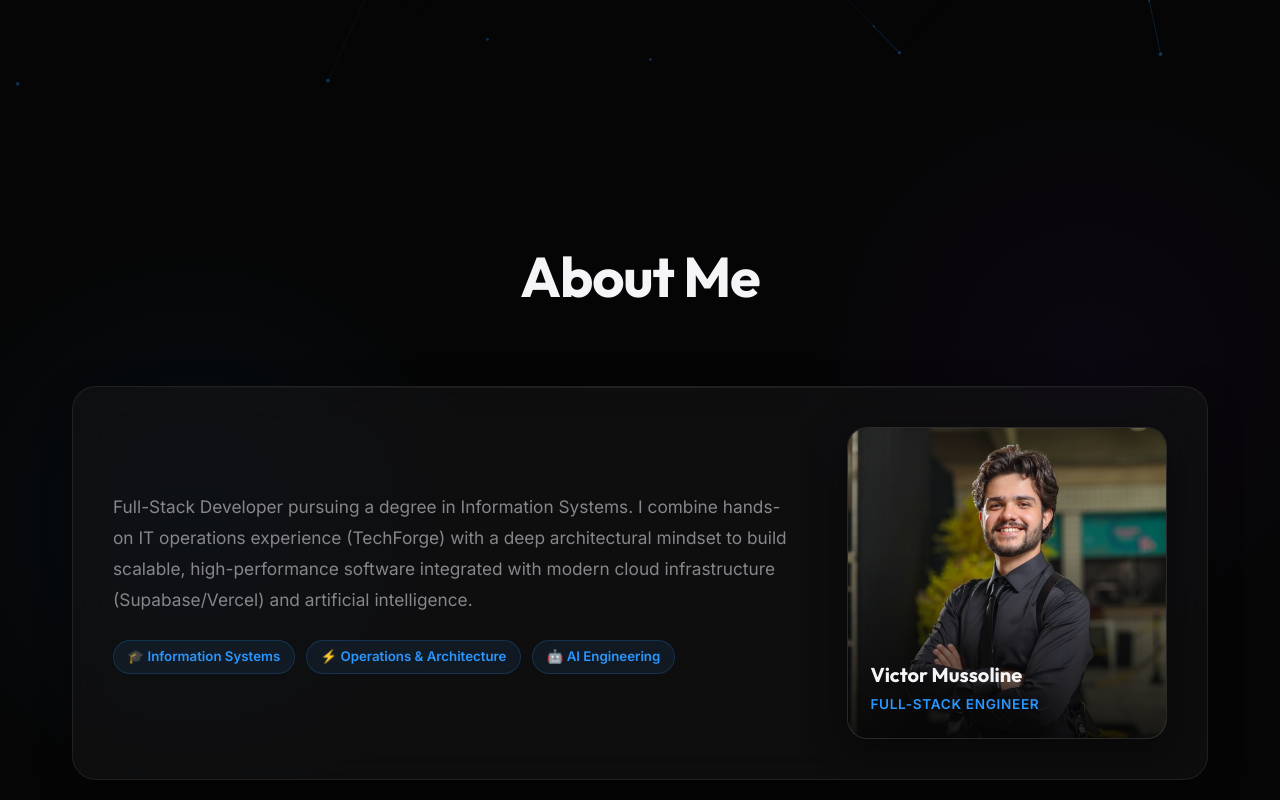
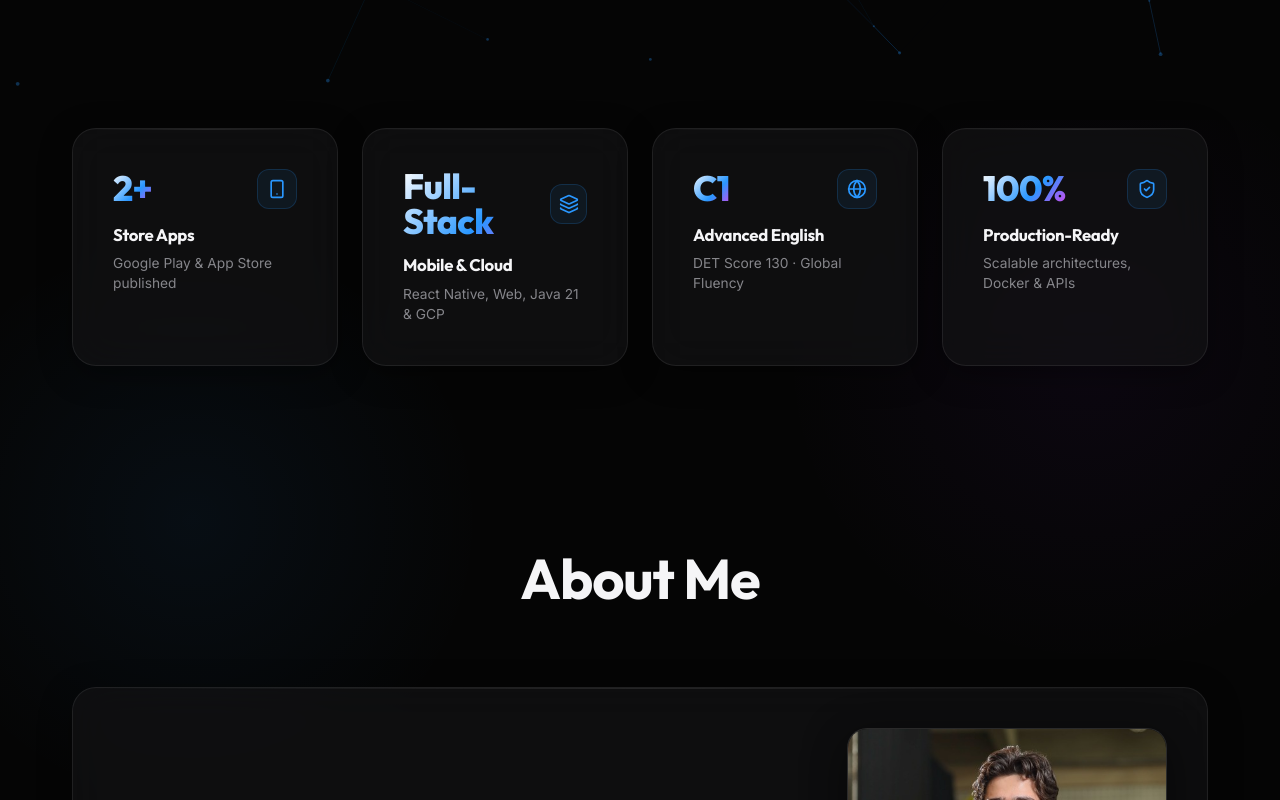
Before and after one commit to VictorMussoline/Portfolio-Dev, a React (Vite) app: page / in a window 1280 px wide. Shown: the part 680-1480 px from the top of the page. Built offline with nearby package versions, Linux system fonts and the light colour scheme.

Commit message:
feat: add impact metrics section and category filter to portfolio

```diff
--- a/src/App.css
+++ b/src/App.css
@@ -257,6 +257,164 @@ section {
 .btn-view-all:hover {
   transform: translateY(-2px);
   box-shadow: 0 0 30px rgba(217, 70, 239, 0.35);
+}
+
+/* --- IMPACT METRICS SECTION --- */
+.metrics-container {
+  padding-top: 0.5rem !important;
+  padding-bottom: 3.5rem !important;
+}
+
+.metrics-grid {
+  display: grid;
+  grid-template-columns: repeat(4, 1fr);
+  gap: 1.5rem;
+  width: 100%;
+}
+
+.metric-card {
+  display: flex;
+  flex-direction: column;
+  padding: 1.6rem 1.4rem;
+  border-radius: 20px;
+  background: var(--bg-card);
+  border: 1px solid var(--border);
+  backdrop-filter: blur(20px);
+  -webkit-backdrop-filter: blur(20px);
+  box-shadow: var(--glass-shadow);
+  transition: transform 0.3s cubic-bezier(0.16, 1, 0.3, 1), border-color 0.3s ease, box-shadow 0.3s ease;
+  height: 100%;
+  box-sizing: border-box;
+  position: relative;
+  overflow: hidden;
+}
+
+.metric-card::before {
+  content: "";
+  position: absolute;
+  top: 0;
+  left: 0;
+  right: 0;
+  height: 2px;
+  background: linear-gradient(90deg, transparent, #2997ff, #d946ef, transparent);
+  opacity: 0;
+  transition: opacity 0.3s ease;
+}
+
+.metric-card:hover {
+  transform: translateY(-4px);
+  border-color: rgba(41, 151, 255, 0.4);
+  box-shadow: 0 12px 30px rgba(0, 0, 0, 0.35), 0 0 20px rgba(41, 151, 255, 0.15);
+}
+
+.metric-card:hover::before {
+  opacity: 1;
+}
+
+.metric-header {
+  display: flex;
+  align-items: center;
+  justify-content: space-between;
+  margin-bottom: 0.8rem;
+}
+
+.metric-value {
+  font-family: 'Outfit', sans-serif;
+  font-size: 2.2rem;
+  font-weight: 800;
+  letter-spacing: -0.02em;
+  background: linear-gradient(135deg, #ffffff 0%, #2997ff 60%, #d946ef 100%);
+  -webkit-background-clip: text;
+  -webkit-text-fill-color: transparent;
+  background-clip: text;
+  line-height: 1;
+}
+
+.metric-icon-box {
+  width: 40px;
+  height: 40px;
+  border-radius: 12px;
+  background: rgba(41, 151, 255, 0.08);
+  border: 1px solid rgba(41, 151, 255, 0.18);
+  display: flex;
+  align-items: center;
+  justify-content: center;
+}
+
+.metric-icon {
+  color: var(--primary);
+}
+
+.metric-label {
+  font-size: 1.05rem;
+  font-weight: 700;
+  color: var(--text-main);
+  margin-bottom: 0.35rem;
+}
+
+.metric-desc {
+  font-size: 0.86rem;
+  color: var(--text-muted);
+  line-height: 1.45;
+}
+
+/* --- CATEGORY FILTER TABS --- */
+.category-filter-wrapper {
+  display: flex;
+  align-items: center;
+  justify-content: center;
+  flex-wrap: wrap;
+  gap: 0.75rem;
+  margin: 1.5rem auto 3rem auto;
+  width: 100%;
+  max-width: 800px;
+}
+
+.category-filter-btn {
+  display: inline-flex;
+  align-items: center;
+  gap: 0.55rem;
+  padding: 0.55rem 1.2rem;
+  border-radius: 999px;
+  background: rgba(255, 255, 255, 0.035);
+  border: 1px solid var(--border);
+  color: var(--text-muted);
+  font-size: 0.92rem;
+  font-weight: 600;
+  cursor: pointer;
+  backdrop-filter: blur(12px);
+  -webkit-backdrop-filter: blur(12px);
+  transition: all 0.25s cubic-bezier(0.16, 1, 0.3, 1);
+}
+
+.category-filter-btn:hover {
+  color: var(--text-main);
+  border-color: rgba(41, 151, 255, 0.3);
+  background: rgba(255, 255, 255, 0.08);
+  transform: translateY(-2px);
+}
+
+.category-filter-btn.active {
+  color: #ffffff;
+  background: linear-gradient(135deg, rgba(41, 151, 255, 0.22), rgba(217, 70, 239, 0.22));
+  border-color: rgba(41, 151, 255, 0.55);
+  box-shadow: 0 0 20px rgba(41, 151, 255, 0.25), 0 4px 12px rgba(0, 0, 0, 0.2);
+}
+
+.category-filter-count {
+  font-size: 0.75rem;
+  font-weight: 700;
+  padding: 0.12rem 0.5rem;
+  border-radius: 999px;
+  background: rgba(255, 255, 255, 0.08);
+  color: var(--text-muted);
+  transition: all 0.25s ease;
+}
+
+.category-filter-btn.active .category-filter-count {
+  background: var(--primary);
+  color: #ffffff;
+  box-shadow: 0 0 8px rgba(41, 151, 255, 0.6);
 }
 
 .subpage-header {
@@ -1086,4 +1244,41 @@ section {
   .timeline-right .timeline-tags {
     justify-content: flex-start !important;
   }
+
+  .metrics-grid {
+    grid-template-columns: repeat(2, 1fr) !important;
+    gap: 1rem !important;
+  }
+
+  .metric-card {
+    padding: 1.25rem 1rem !important;
+  }
+
+  .metric-value {
+    font-size: 1.85rem !important;
+  }
+
+  .metric-label {
+    font-size: 0.95rem !important;
+  }
+
+  .metric-desc {
+    font-size: 0.8rem !important;
+  }
+
+  .category-filter-wrapper {
+    gap: 0.5rem !important;
+    margin: 1.2rem 0 2rem 0 !important;
+  }
+
+  .category-filter-btn {
+    padding: 0.45rem 0.9rem !important;
+    font-size: 0.82rem !important;
+  }
 }
+
+@media (max-width: 480px) {
+  .metrics-grid {
+    grid-template-columns: 1fr !important;
+  }
+}
--- a/src/App.tsx
+++ b/src/App.tsx
@@ -1,5 +1,5 @@
 import { useState, useEffect } from "react";
-import { Github, Linkedin, Mail, Download, Layers, MessageCircle, Database, Zap, Smartphone, RefreshCw, Code2, Sparkles, Monitor, Bot, Cloud, Laptop, Rocket, ArrowLeft } from "lucide-react";
+import { Github, Linkedin, Mail, Download, Layers, MessageCircle, Database, Zap, Smartphone, RefreshCw, Code2, Sparkles, Monitor, Bot, Cloud, Laptop, Rocket, ArrowLeft, Globe, ShieldCheck } from "lucide-react";
 import { motion, useScroll, useTransform } from "framer-motion";
 import "./App.css";
 
@@ -33,6 +33,41 @@ export default function Portfolio() {
   const { t } = useI18n();
   const [viewingAllProjects, setViewingAllProjects] = useState(isAllProjectsPath);
   const [selectedProject, setSelectedProject] = useState<any | null>(null);
+  const [selectedCategory, setSelectedCategory] = useState<string>("all");
+
+  const categoriesList = [
+    { key: "all", label: t.projects.categories?.all || "Todos" },
+    { key: "mobile", label: t.projects.categories?.mobile || "Mobile" },
+    { key: "backend", label: t.projects.categories?.backend || "Backend & Cloud" },
+    { key: "web", label: t.projects.categories?.web || "Web & Dashboards" },
+  ];
+
+  const getCategoryCount = (catKey: string, onlyFeatured = false) => {
+    const list = t.projects.featured || [];
+    const base = onlyFeatured ? list.filter((p: any) => p.featured) : list;
+    if (catKey === "all") return base.length;
+    return base.filter((p: any) => p.category === catKey).length;
+  };
+
+  const renderCategoryFilter = (onlyFeatured = false) => (
+    <div className="category-filter-wrapper">
+      {categoriesList.map((cat) => {
+        const isActive = selectedCategory === cat.key;
+        const count = getCategoryCount(cat.key, onlyFeatured);
+        return (
+          <button
+            key={cat.key}
+            onClick={() => setSelectedCategory(cat.key)}
+            className={`category-filter-btn ${isActive ? "active" : ""}`}
+            type="button"
+          >
+            <span>{cat.label}</span>
+            <span className="category-filter-count">{count}</span>
+          </button>
+        );
+      })}
+    </div>
+  );
 
   // Parallax effects
   const { scrollY } = useScroll();
@@ -148,10 +183,11 @@ export default function Portfolio() {
                 </h1>
                 <div className="subpage-header-spacer" />
               </div>
+              {renderCategoryFilter(false)}
             </AnimateOnScroll>
 
             <div className="grid-2">
-              {t.projects.featured?.map((item: any, i: number) => (
+              {t.projects.featured?.filter((item: any) => selectedCategory === "all" || item.category === selectedCategory).map((item: any, i: number) => (
                 <AnimateOnScroll key={item.id} delay={i * 0.05} scale={0.92}>
                   <ProjectCard
                     title={item.name}
@@ -250,6 +286,34 @@ export default function Portfolio() {
               </motion.div>
             </motion.div>
           </section>
+
+          {/* MÉTRICAS DE IMPACTO */}
+          {t.metrics?.items && (
+            <section className="container metrics-container">
+              <AnimateOnScroll scale={0.96}>
+                <div className="metrics-grid">
+                  {t.metrics.items.map((metric: any, i: number) => {
+                    const METRIC_ICONS = [Smartphone, Layers, Globe, ShieldCheck];
+                    const Icon = METRIC_ICONS[i] || Sparkles;
+                    return (
+                      <Tilt key={i} tiltMaxAngleX={6} tiltMaxAngleY={6} scale={1.02} transitionSpeed={2000}>
+                        <div className="card metric-card">
+                          <div className="metric-header">
+                            <span className="metric-value">{metric.value}</span>
+                            <div className="metric-icon-box">
+                              <Icon size={20} className="metric-icon" />
+                            </div>
+                          </div>
+                          <h3 className="metric-label">{metric.label}</h3>
+                          <p className="metric-desc">{metric.description}</p>
+                        </div>
+                      </Tilt>
+                    );
+                  })}
+                </div>
+              </AnimateOnScroll>
+            </section>
+          )}
 
           {/* SOBRE */}
           <section id="about" className="container">
@@ -350,9 +414,10 @@ export default function Portfolio() {
                 <span className="highlight">{t.projects.titleHighlight || "Featured"}</span>
                 {t.projects.titleAfterHighlight ? ` ${t.projects.titleAfterHighlight}` : ""}
               </h2>
+              {renderCategoryFilter(true)}
             </AnimateOnScroll>
             <div className="grid-2">
-              {t.projects.featured?.filter((item: any) => item.featured).map((item: any, i: number) => (
+              {t.projects.featured?.filter((item: any) => item.featured && (selectedCategory === "all" || item.category === selectedCategory)).map((item: any, i: number) => (
                 <AnimateOnScroll key={item.id} delay={i * 0.1} scale={0.92}>
                   <ProjectCard
                     title={item.name}
--- a/src/i18n/en.ts
+++ b/src/i18n/en.ts
@@ -17,6 +17,30 @@ export const en = {
     btnProjects: "View Projects",
     btnContact: "Get in Touch",
     btnCV: "Download CV",
+  },
+  metrics: {
+    items: [
+      {
+        value: "2+",
+        label: "Store Apps",
+        description: "Google Play & App Store published"
+      },
+      {
+        value: "Full-Stack",
+        label: "Mobile & Cloud",
+        description: "React Native, Web, Java 21 & GCP"
+      },
+      {
+        value: "C1",
+        label: "Advanced English",
+        description: "DET Score 130 · Global Fluency"
+      },
+      {
+        value: "100%",
+        label: "Production-Ready",
+        description: "Scalable architectures, Docker & APIs"
+      }
+    ]
   },
   about: {
     title: "About Me",
@@ -95,6 +119,12 @@ export const en = {
     allTitleRest: "Projects",
     featuredBadge: "Featured",
     clickForDetails: "Click to view details",
+    categories: {
+      all: "All",
+      mobile: "Mobile",
+      backend: "Backend & Cloud",
+      web: "Web & Dashboards"
+    },
     modal: {
       close: "Close",
       overview: "Overview",
@@ -110,6 +140,7 @@ export const en = {
     featured: [
       {
         id: "velo-servicos-gerais",
+        category: "mobile",
         name: "Velo: Serviços Gerais",
         description: "Velo is a full-featured general services marketplace app built end-to-end from scratch by me. The platform connects customers looking for everyday services—such as home repairs, maintenance, cleaning, electrical work, and technical assistance—with qualified local professionals, offering quote requests, order management, direct communication, and end-to-end service tracking in one place.",
         cardSummary: "Full-featured mobile marketplace connecting customers with general service professionals, quotes, and order tracking.",
@@ -135,6 +166,7 @@ export const en = {
       },
       {
         id: "velo-api",
+        category: "backend",
         name: "Velo API: Core Backend & Marketplace",
         description: "Robust and scalable RESTful API built with Java 21 and Spring Boot 3 powering the entire Velo ecosystem. Orchestrates geospatial service matching between clients and providers, handles Pix payments and subscriptions through Asaas and RevenueCat, powers in-app chat with Firebase FCM push notifications, and enforces security via Spring Security, JWT, and social authentication. The entire API and cloud infrastructure were configured by me to run on Google Cloud Platform (GCP) in the most optimized way possible, balancing high performance, scalability, and cost efficiency.",
         cardSummary: "Java 21 & Spring Boot 3 RESTful API optimized on Google Cloud, powering geospatial matching, Pix/subscriptions, push-enabled chat, and social auth.",
@@ -163,6 +195,7 @@ export const en = {
       },
       {
         id: "velo-dashboard",
+        category: "web",
         name: "Velo Dashboard: Admin Panel & Analytics",
         description: "Executive and administrative dashboard built to manage the entire Velo ecosystem in real time. The platform centralizes operational and financial telemetry with interactive charts, full user, provider, and customer management (featuring rankings, live availability, and document verification), in-app credit and coin sales synchronized with Google Play and Apple App Store via RevenueCat, partner store management with renewal cycles, report moderation, and a dedicated Conversion Analytics module with end-to-end funnel tracking and drop-off diagnostics.",
         cardSummary: "Executive admin dashboard for the Velo ecosystem with real-time telemetry, user management, RevenueCat credit sales, partners, moderation, and funnel analytics.",
@@ -196,6 +229,7 @@ export const en = {
       },
       {
         id: "arami-psl-jornadas",
+        category: "mobile",
         name: "Arami: PSL Jornadas",
         description: "Arami is the official PsicoSistemoLogia platform for tracking your Restorative Journey. Developed to support your personal development process, Arami brings together structured journeys, restorative practices, exclusive content, and a welcoming community in a single app. Each stage of the journey has been planned to respect your pace and provide a meaningful experience of learning, reflection, and growth.",
         cardSummary: "Mobile restorative-journey platform with guided progress, multimedia content, and a supportive community.",
@@ -221,6 +255,7 @@ export const en = {
       },
       {
         id: "dashboard-arami",
+        category: "web",
         name: "Dashboard Arami",
         description: "Administrative dashboard for operational control, user engagement metrics, and system monitoring for the Arami platform.",
         cardSummary: "Operations dashboard with real-time metrics, user management, and journey tracking.",
@@ -240,6 +275,7 @@ export const en = {
       },
       {
         id: "fincontrol",
+        category: "web",
         name: "FinControl",
         description: "Full financial management dashboard featuring real-time analytics charts, income/expense tracking, cash flow, and visual reports.",
         cardSummary: "Complete financial management with live charts, smart cash flow, and visual reporting.",
@@ -261,6 +297,7 @@ export const en = {
       },
       {
         id: "techforge",
+        category: "web",
         name: "TechForge",
         description: "Institutional website & IT services showcase for TechForge, built with futuristic UI design, live monitoring highlights, and cloud solutions.",
         cardSummary: "Institutional website with futuristic visuals, service showcase, and a premium digital presence.",
@@ -282,6 +319,7 @@ export const en = {
       },
       {
         id: "portfolio-dev",
+        category: "web",
         name: "My Portfolio",
         description: "High-performance Portfolio Web application with glassmorphic design, full internationalization (i18n), Apple-style animations, and PWA support.",
         cardSummary: "Premium portfolio with glassmorphism, i18n, smooth motion, and installable PWA behavior.",
@@ -302,6 +340,7 @@ export const en = {
       },
       {
         id: "imersao-dev-alura",
+        category: "web",
         name: "Bootcamp Dev Alura IA",
         description: "Interactive web projects built during Alura's Dev Immersion, featuring mini-games, calculators, and programming logic tools.",
         cardSummary: "Interactive mini-project collection and logic challenges built for hands-on learning.",
--- a/src/i18n/pt.ts
+++ b/src/i18n/pt.ts
@@ -17,6 +17,30 @@ export const pt = {
     btnProjects: "Ver Projetos",
     btnContact: "Entrar em Contato",
     btnCV: "Baixar CV",
+  },
+  metrics: {
+    items: [
+      {
+        value: "2+",
+        label: "Apps nas Lojas",
+        description: "Google Play & App Store publicados"
+      },
+      {
+        value: "Full-Stack",
+        label: "Mobile & Cloud",
+        description: "React Native, Web, Java 21 & GCP"
+      },
+      {
+        value: "C1",
+        label: "Inglês Avançado",
+        description: "DET Score 130 · Fluência Global"
+      },
+      {
+        value: "100%",
+        label: "Produção Real",
+        description: "Arquiteturas escaláveis, Docker & APIs"
+      }
+    ]
   },
   about: {
     title: "Sobre Mim",
@@ -95,6 +119,12 @@ export const pt = {
     allTitleRest: "os Projetos",
     featuredBadge: "Destaque",
     clickForDetails: "Clique para ver detalhes",
+    categories: {
+      all: "Todos",
+      mobile: "Mobile",
+      backend: "Backend & Cloud",
+      web: "Web & Dashboards"
+    },
     modal: {
       close: "Fechar",
       overview: "Visão Geral",
@@ -110,6 +140,7 @@ export const pt = {
     featured: [
       {
         id: "velo-servicos-gerais",
+        category: "mobile",
         name: "Velo: Serviços Gerais",
         description: "Velo é um aplicativo completo de marketplace de serviços gerais desenvolvido integralmente por mim do zero. A plataforma conecta clientes que precisam de serviços do dia a dia — como reformas, manutenção, limpeza, elétrica e assistência técnica — a profissionais qualificados, oferecendo solicitação de orçamentos, gestão de pedidos, comunicação direta e acompanhamento de todo o atendimento em um só lugar.",
         cardSummary: "Marketplace mobile completo que conecta clientes a profissionais de serviços gerais, com orçamentos e gestão de pedidos.",
@@ -135,6 +166,7 @@ export const pt = {
       },
       {
         id: "velo-api",
+        category: "backend",
         name: "Velo API: Core Backend & Marketplace",
         description: "API RESTful robusta e escalável desenvolvida em Java 21 e Spring Boot 3 que alimenta todo o ecossistema Velo. Responsável por orquestrar o matching geoespacial entre clientes e prestadores, processar pagamentos via Pix e assinaturas com Asaas e RevenueCat, gerenciar chat com notificações push via Firebase FCM e garantir segurança de ponta com Spring Security, JWT e autenticação social. Toda a API e sua infraestrutura foram configuradas por mim para rodar na Google Cloud Platform (GCP) da forma mais otimizada possível, equilibrando alta performance, escalabilidade automática e eficiência de custos.",
         cardSummary: "API RESTful em Java 21 & Spring Boot 3 configurada de forma otimizada na Google Cloud, orquestrando matching geoespacial, Pix/assinaturas, chat com push e autenticação social.",
@@ -163,6 +195,7 @@ export const pt = {
       },
       {
         id: "velo-dashboard",
+        category: "web",
         name: "Velo Dashboard: Painel Administrativo & Analytics",
         description: "Painel administrativo e executivo desenvolvido para gerenciar toda a operação do ecossistema Velo em tempo real. A plataforma centraliza telemetria operacional e financeira com gráficos interativos, gestão completa de usuários, prestadores e clientes (com rankings, disponibilidade e verificação documental), controle de créditos e vendas in-app sincronizados via RevenueCat (Google Play e App Store), administração de empresas parceiras com ciclos de renovação, moderação de denúncias e um módulo dedicado de Analytics de Conversão com funil completo e diagnóstico de pontos de abandono.",
         cardSummary: "Painel executivo do ecossistema Velo com telemetria em tempo real, gestão de usuários, créditos/RevenueCat, parceiros, moderação e funil de conversão.",
@@ -196,6 +229,7 @@ export const pt = {
       },
       {
         id: "arami-psl-jornadas",
+        category: "mobile",
         name: "Arami: PSL Jornadas",
         description: "Arami é a plataforma oficial da PsicoSistemoLogia para acompanhar sua Jornada Restaurativa. Desenvolvido para apoiar seu processo de desenvolvimento pessoal, o Arami reúne jornadas estruturadas, práticas restaurativas, conteúdo exclusivo e uma comunidade acolhedora em um único aplicativo. Cada etapa da jornada foi planejada para respeitar seu ritmo e proporcionar uma experiência significativa de aprendizado, reflexão e crescimento.",
         cardSummary: "Plataforma mobile de jornadas restaurativas com progresso guiado, conteúdo multimídia e uma comunidade acolhedora.",
@@ -221,6 +255,7 @@ export const pt = {
       },
       {
         id: "dashboard-arami",
+        category: "web",
         name: "Dashboard Arami",
         description: "Painel administrativo e gerencial para controle operacional, métricas de engajamento e monitoramento da plataforma Arami.",
         cardSummary: "Dashboard de operação com métricas em tempo real, gestão de usuários e acompanhamento de jornadas.",
@@ -240,6 +275,7 @@ export const pt = {
       },
       {
         id: "fincontrol",
+        category: "web",
         name: "FinControl",
         description: "Dashboard completo de gestão financeira com métricas em tempo real, controle de receitas/despesas, fluxo de caixa e relatórios visuais.",
         cardSummary: "Gestão financeira completa com gráficos em tempo real, fluxo de caixa inteligente e relatórios visuais.",
@@ -261,6 +297,7 @@ export const pt = {
       },
       {
         id: "techforge",
+        category: "web",
         name: "TechForge",
         description: "Website institucional e catálogo de serviços de TI para a TechForge, com design futurista, monitoramento e apresentação de soluções de infraestrutura.",
         cardSummary: "Site institucional com visual futurista, vitrine de serviços e foco em presença digital premium.",
@@ -282,6 +319,7 @@ export const pt = {
       },
       {
         id: "portfolio-dev",
+        category: "web",
         name: "Meu Portfólio",
         description: "Aplicação Web Portfólio de alta performance com design glassmorphic, suporte multilíngue (i18n), animações no estilo Apple e suporte a PWA.",
         cardSummary: "Portfólio premium com glassmorphism, i18n, animações suaves e experiência instalável como PWA.",
@@ -302,6 +340,7 @@ export const pt = {
       },
       {
         id: "imersao-dev-alura",
+        category: "web",
         name: "Bootcamp Dev Alura IA",
         description: "Plataforma interativa de projetos desenvolvidos durante a Imersão Dev da Alura, incluindo jogos, calculadoras e ferramentas de lógica de programação.",
         cardSummary: "Coleção interativa de mini-projetos e desafios de lógica, pensada para aprendizado prático.",
```
